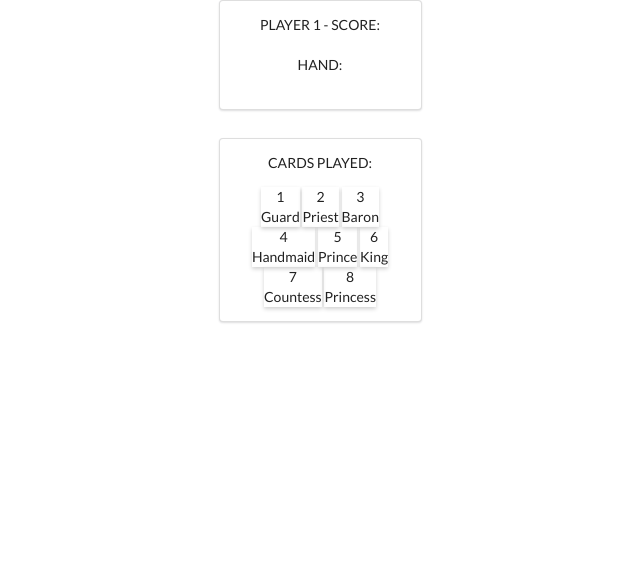
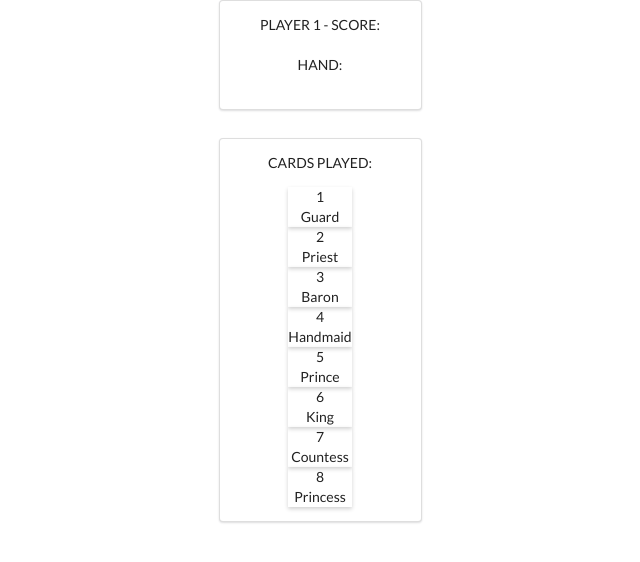
Before and after one commit to zigagiz/lovelettergame, a plain HTML site: page card.html in a window 1280 px wide. Shown: the whole page, without its empty margins (320-960 px from the left). Drawn offline with Linux system fonts and the light colour scheme.

```diff
--- a/card-style.css
+++ b/card-style.css
@@ -7,7 +7,8 @@
 
 .card {
 	position: relative;
-	display: inline-block;
+	display: flex;
+	flex-flow: column wrap;
 	width: @card-width;
 	height: @card-height;
 	font: @font-size "Trebuchet MS";
@@ -17,3 +18,10 @@
 	background: @card-background;
 	box-shadow: 0 2px 4px rgba(0, 0, 0, 0.18);
 }
+
+.playerCards {
+	position: relative;
+	display: flex;
+	justify-content: space-around;
+	flex-flow: row wrap;
+}
--- a/card.html
+++ b/card.html
@@ -32,9 +32,12 @@
 		<div class="column"></div>
 		<div class="column center aligned">
 			<div class="ui segment">
+				<p>
+						CARDS PLAYED:
+					</p>
 				<div class="playerCards">
-					<p>
-						CARDS PLAYED: <span id="p1last">
+
+						<span id="p1last">
 							<section class="card">
 								<p>
 									1<br>
@@ -91,7 +94,6 @@
 								</p>
 							</section>
 						</span>
-					</p>
 				</div>
 			</div>
 		</div>
```
